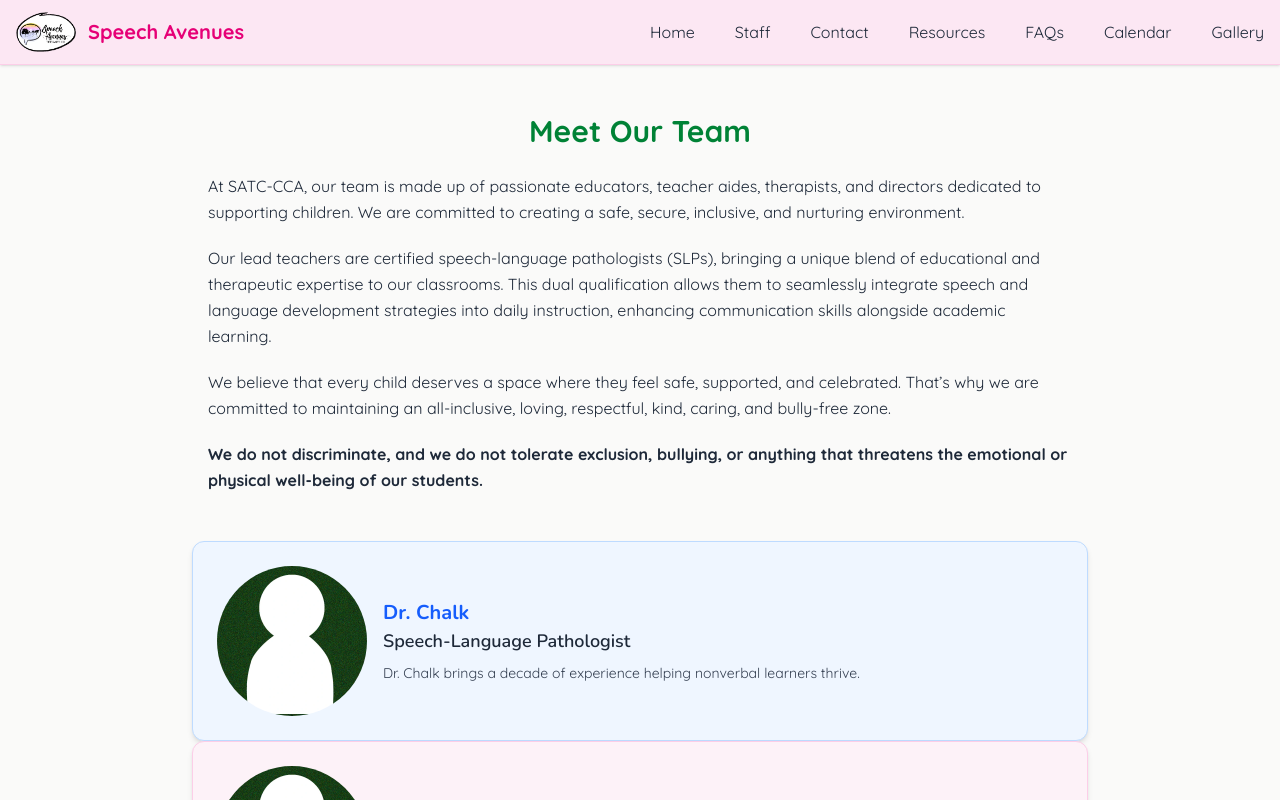
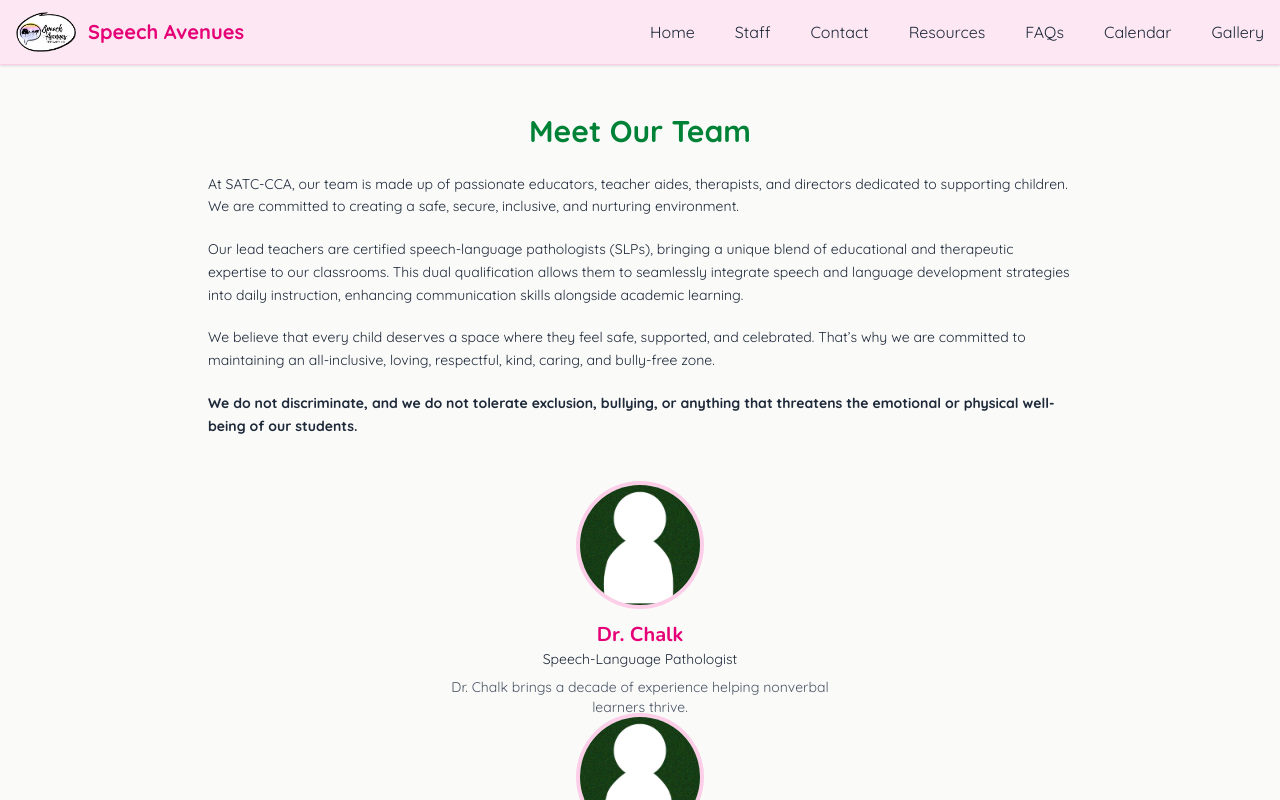
Before and after one commit to Ryan9698/speech-avenues-school, a Next.js app in the folder satc-school/: page /staff in a window 1280 px wide. Shown: the top 800 px of the page. Built offline with nearby package versions, Linux system fonts and the light colour scheme.

Commit message:
Started changing structure of staff page

```diff
--- a/satc-school/src/components/Staff/StaffCard.jsx
+++ b/satc-school/src/components/Staff/StaffCard.jsx
@@ -9,53 +9,50 @@ export default function StaffCard({
   title,
   description,
   imageSrc,
-  theme = 'pink',
-  direction = 'left',
+  color = 'pink',
+  delay = 0,
 }) {
-  const colors = {
+  const colorClasses = {
     pink: {
       name: 'text-pink-600',
-      border: 'border-pink-200',
-      bg: 'bg-pink-50',
+      ring: 'ring-pink-200',
     },
     blue: {
       name: 'text-blue-600',
-      border: 'border-blue-200',
-      bg: 'bg-blue-50',
+      ring: 'ring-blue-200',
     },
     indigo: {
       name: 'text-indigo-600',
-      border: 'border-indigo-200',
-      bg: 'bg-indigo-50',
+      ring: 'ring-indigo-200',
+    },
+    neutral: {
+      name: 'text-gray-800',
+      ring: 'ring-gray-200',
     },
   };
 
-  const selected = colors[theme] || colors.pink;
+  const selected = colorClasses[color] || colorClasses.neutral;
 
   return (
     <motion.div
-      initial={{ opacity: 0, x: direction === 'left' ? -50 : 50 }}
-      whileInView={{ opacity: 1, x: 0 }}
+      initial={{ opacity: 0, y: 20 }}
+      whileInView={{ opacity: 1, y: 0 }}
       viewport={{ once: true }}
-      transition={{ duration: 0.6, ease: 'easeOut' }}
-      className={`flex flex-col md:flex-row max-w-4xl mx-auto gap-4 p-6 rounded-xl shadow-md transition-transform duration-300 hover:scale-[1.015] ${selected.bg} border ${selected.border}`}
+      transition={{ duration: 0.6, ease: 'easeOut', delay }}
+      className="flex flex-col items-center text-center"
     >
       <Image
         src={imageSrc}
         alt={name}
-        width={150}
-        height={150}
-        className="rounded-full mx-auto md:mx-0"
+        width={120}
+        height={120}
+        className={`rounded-full ring-4 shadow-sm mb-4 ${selected.ring}`}
       />
-      <div className="flex flex-col justify-center w-full">
-        <h3 className={`text-xl font-bold font-nunito ${selected.name}`}>
-          {name}
-        </h3>
-        <h4 className="text-lg font-semibold text-gray-800 font-nunito">
-          {title}
-        </h4>
-        <p className="text-sm text-gray-700 mt-2">{description}</p>
-      </div>
+      <h3 className={`text-xl font-bold font-nunito ${selected.name}`}>
+        {name}
+      </h3>
+      <p className="text-sm font-medium text-gray-800">{title}</p>
+      <p className="text-sm text-gray-600 mt-2 max-w-sm">{description}</p>
     </motion.div>
   );
 }
--- a/satc-school/src/components/Staff/StaffText.jsx
+++ b/satc-school/src/components/Staff/StaffText.jsx
@@ -8,7 +8,7 @@ export default function StaffText() {
         <h2 className="text-3xl font-bold text-green-700 text-center mb-6 font-quicksand">
           Meet Our Team
         </h2>
-        <div className="space-y-5 leading-relaxed">
+        <div className="space-y-5 leading-relaxed text-sm">
           <p>
             At SATC-CCA, our team is made up of passionate educators, teacher
             aides, therapists, and directors dedicated to supporting children.
```
